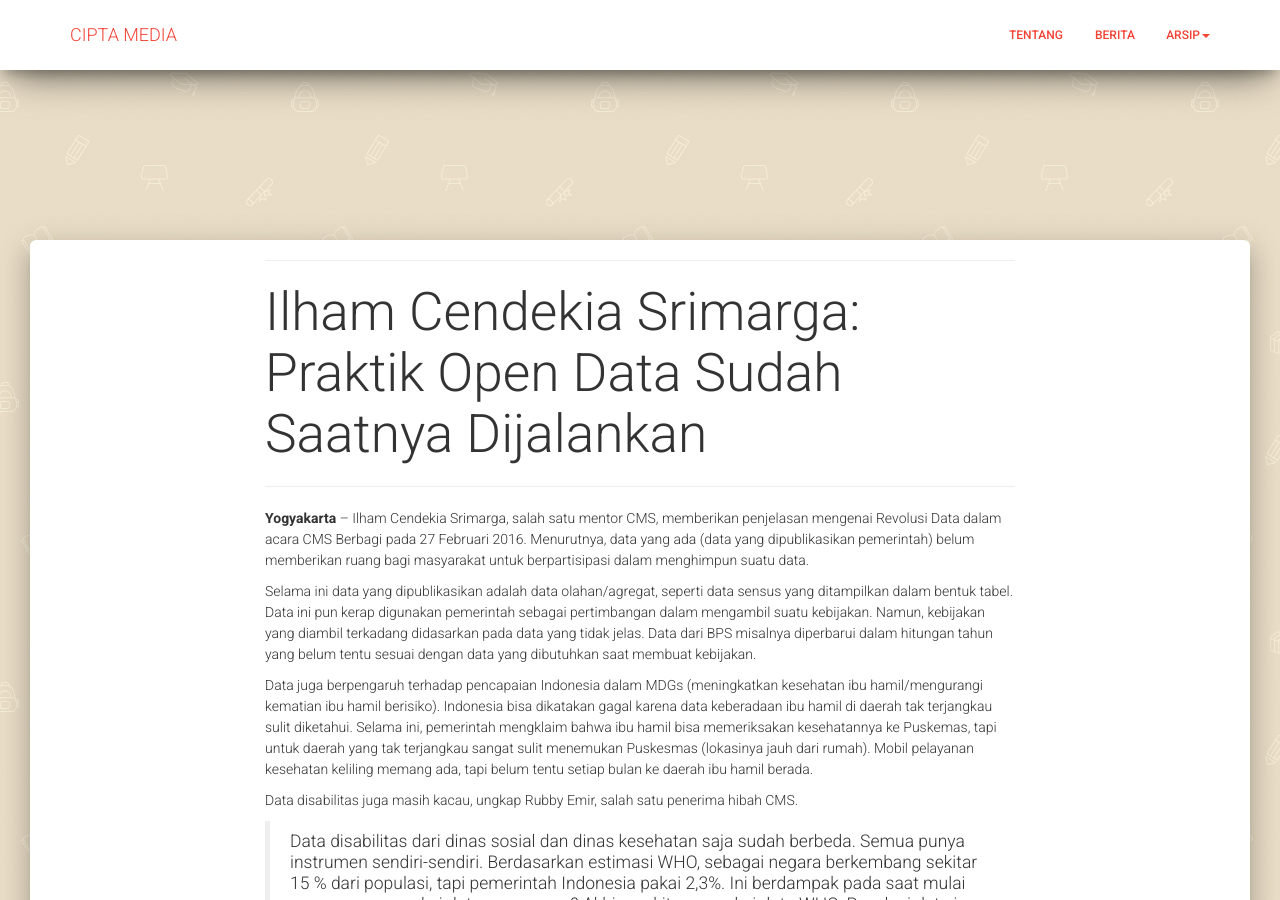
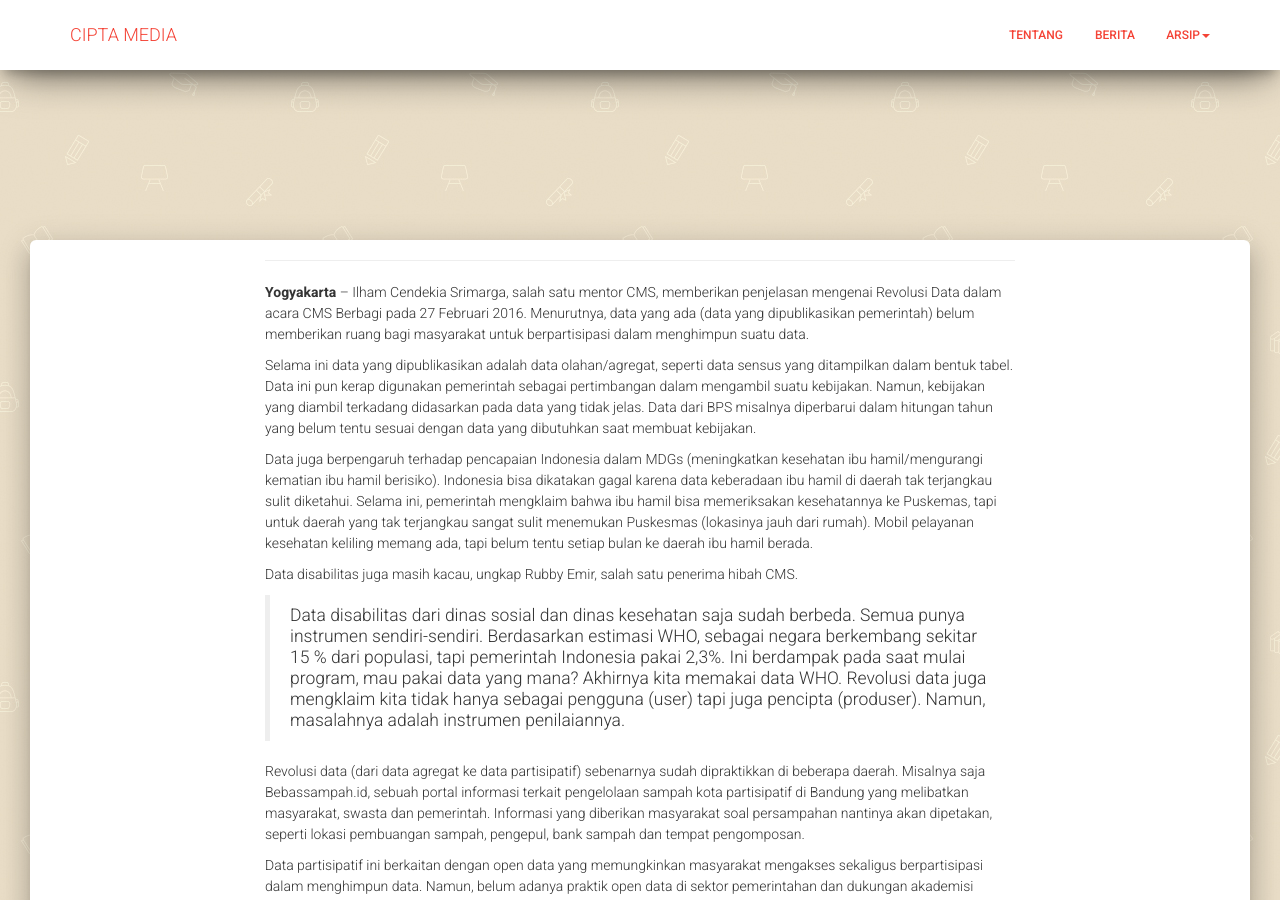
Before and after one commit to riouwa/ciptamedia.github.io, a Jekyll site: the page built from _posts/2016-03-21-Ilham-Cendekia-Srimarga:-Praktik-Open-Data-Sudah-Saatnya-Dijalankan.md, in a window 1280 px wide and 900 px high. Built offline with Jekyll 4.4.1, drawn with Linux system fonts in a browser that asks for light colours; nearby versions of some CDN libraries.

Commit message:
Update 2016-03-21-Ilham-Cendekia-Srimarga:-Praktik-Open-Data-Sudah-Saatnya-Dijalankan.md

```diff
--- a/_posts/2016-03-21-Ilham-Cendekia-Srimarga:-Praktik-Open-Data-Sudah-Saatnya-Dijalankan.md
+++ b/_posts/2016-03-21-Ilham-Cendekia-Srimarga:-Praktik-Open-Data-Sudah-Saatnya-Dijalankan.md
@@ -1,10 +1,7 @@
 ---
 layout: blog
 title: Ilham Cendekia Srimarga - Praktik Open Data Sudah Saatnya Dijalankan
----
-
-# Ilham Cendekia Srimarga: Praktik Open Data Sudah Saatnya Dijalankan
-
+category: Berita
 ---
 
 **Yogyakarta** – Ilham Cendekia Srimarga, salah satu mentor CMS, memberikan penjelasan mengenai Revolusi Data dalam acara CMS Berbagi pada 27 Februari 2016. Menurutnya, data yang ada (data yang dipublikasikan pemerintah) belum memberikan ruang bagi masyarakat untuk berpartisipasi dalam menghimpun suatu data.
```
